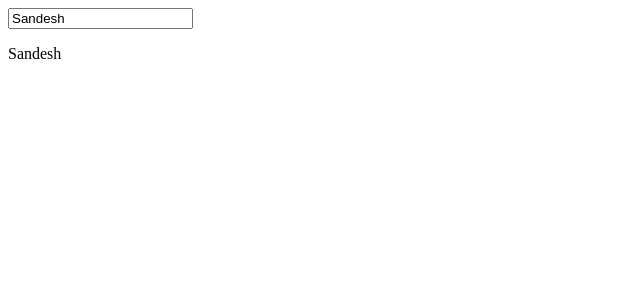
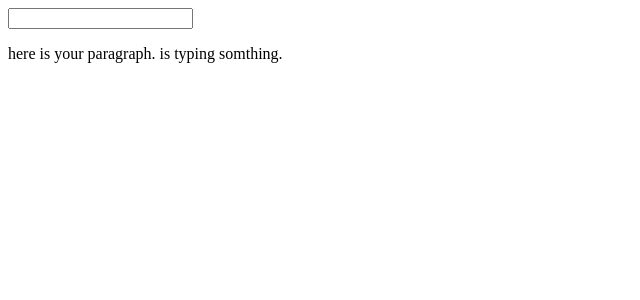
Before and after one commit to Sandesh003/Angular-App, an Angular app: page / in a window 1280 px wide. Shown: the top 300 px of the page, without its empty margins (0-640 px from the left). Built offline with nearby package versions, Linux system fonts and the light colour scheme.

Commit message:
update a paragraph

```diff
--- a/src/app/app.component.html
+++ b/src/app/app.component.html
@@ -1,2 +1,2 @@
 <input type="text" [(ngModel)] = "name">
-<p>{{ name }}</p>
+<p> here is your paragraph. {{ name }} is typing somthing. </p>
--- a/src/app/app.component.ts
+++ b/src/app/app.component.ts
@@ -6,5 +6,5 @@ import { Component } from '@angular/core';
   styleUrls: ['./app.component.css']
 })
 export class AppComponent {
-  name = 'Sandesh';
+  name = '';
 }
```
